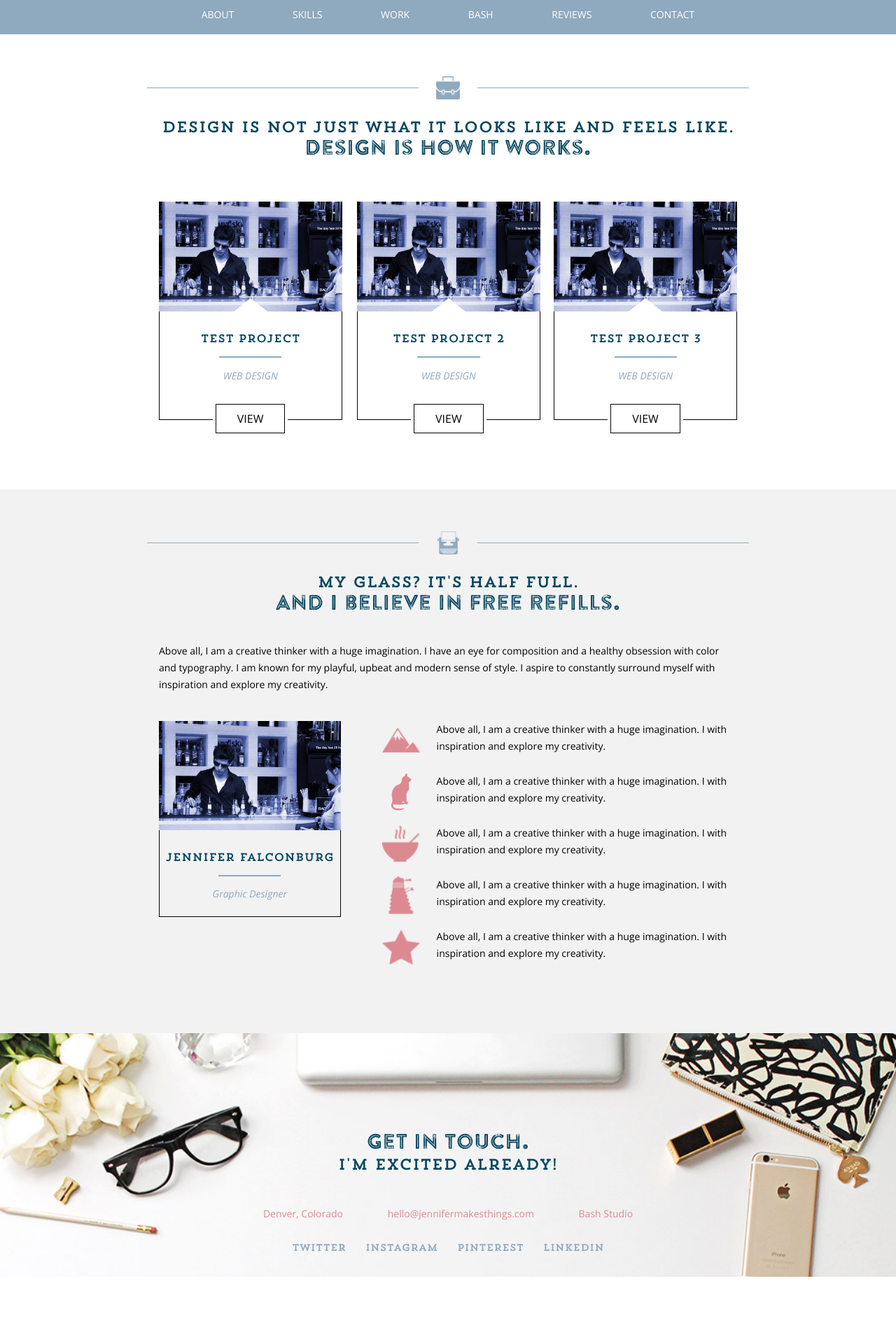
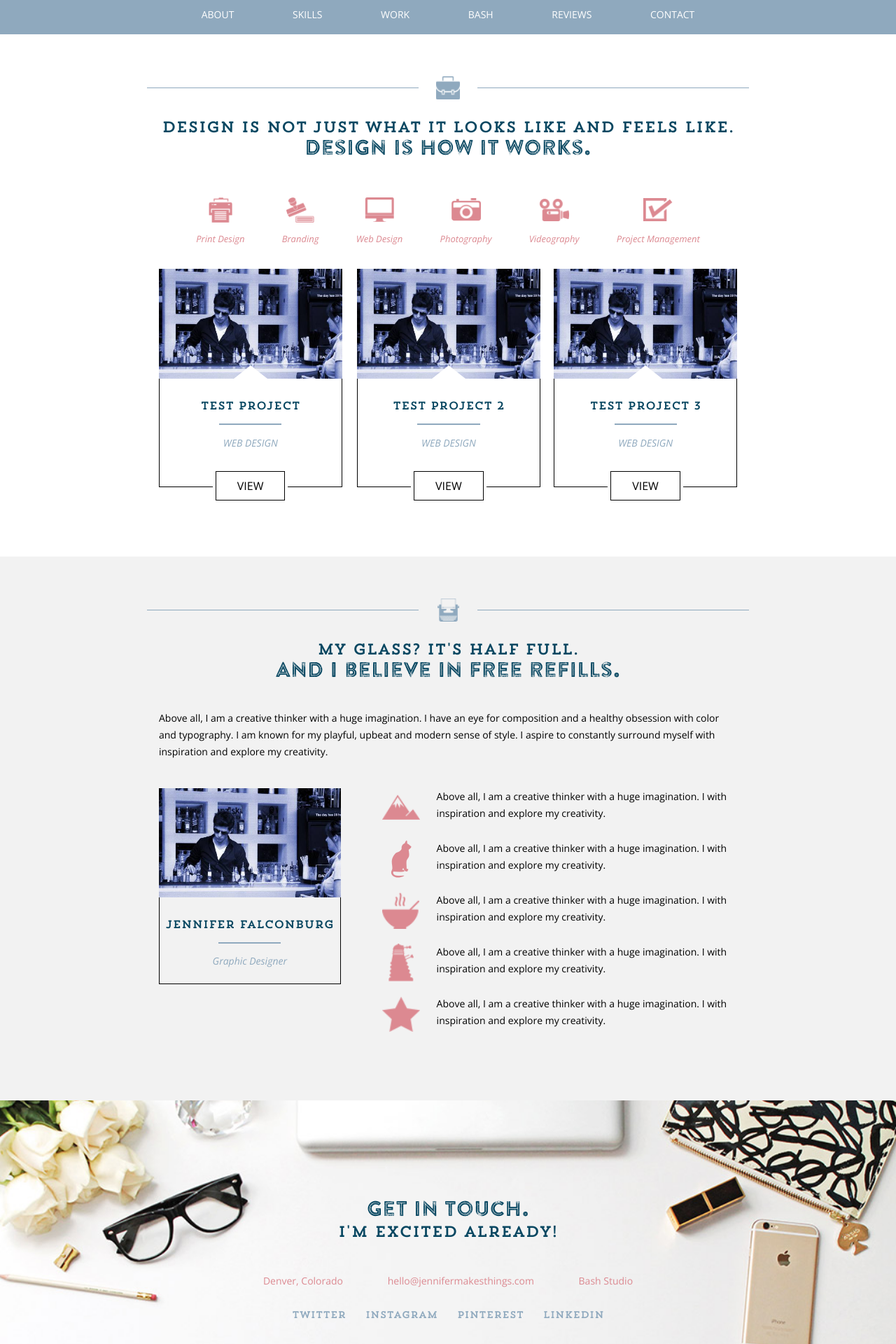
Before and after one commit to jenniferfalcon/jenniferfalcon.github.io, a Jekyll site: the page built from app/index.html, in a window 1280 px wide. Shown: the part 852-2772 px from the top of the page at 70% size. Built offline with Jekyll 4.4.1, drawn with Linux system fonts in a browser that asks for light colours; before the commit the page ends 2676 px from its top, so only the background shows below that.

Commit message:
Added the skills section.

```diff
--- a/app/_includes/projects-section.html
+++ b/app/_includes/projects-section.html
@@ -2,6 +2,13 @@
   <header class="l--constrained">
     <h2 class="section-lede">Design is not just what it looks like and feels like.<br><strong>Design is how it works.</strong></h2>
   </header>
+
+  <ul class="l--constrained skills clearfix">
+    {% for skill in site.data.skills %}
+    <li class="skills--{{ skill.name | slugify }}">{{ skill.name }}</li>
+    {% endfor %}
+  </ul>
+
   <div class="l--constrained clearfix">
     {% for project in site.projects %}
     {% include project--card.html %}
--- a/app/_sass/screen.scss
+++ b/app/_sass/screen.scss
@@ -26,3 +26,4 @@
 @import "components/header";
 @import "components/footer";
 @import "components/factoids";
+@import "components/skills";
--- a/app/css/screen.css
+++ b/app/css/screen.css
@@ -858,3 +858,69 @@ footer[role="contentinfo"] {
 
 .factoids--star:before {
   background-image: url(../images/icons/star.png); }
+
+.skills {
+  -webkit-box-sizing: border-box;
+          box-sizing: border-box; }
+  .skills > li {
+    font-size: 0.92857em;
+    line-height: 1.38462em;
+    color: #dc8991;
+    float: left;
+    font-style: italic;
+    list-style: none;
+    padding-top: 50px;
+    position: relative;
+    text-align: center; }
+    .skills > li:before {
+      background-repeat: no-repeat;
+      background-size: contain;
+      background-position: center;
+      content: '';
+      display: block;
+      height: 36px;
+      left: 50%;
+      margin-left: -21px;
+      position: absolute;
+      top: 0;
+      width: 42px; }
+  @media (max-width: 26.1875em) {
+    .skills > li {
+      margin-bottom: 20px;
+      width: 50%; } }
+  @media (min-width: 26.25em) and (max-width: 36.1875em) {
+    .skills > li {
+      margin-bottom: 20px;
+      width: 33.33333%; } }
+  @media (min-width: 36.25em) {
+    .skills {
+      display: -webkit-box;
+      display: -webkit-flex;
+      display: -ms-flexbox;
+      display: flex;
+      -webkit-box-pack: justify;
+      -webkit-justify-content: space-between;
+          -ms-flex-pack: justify;
+              justify-content: space-between;
+      text-align: center; }
+      .skills > li {
+        float: none;
+        display: inline-block; } }
+
+.skills--print-design:before {
+  background-image: url(../images/icons/printer.png); }
+
+.skills--branding:before {
+  background-image: url(../images/icons/stamp.png); }
+
+.skills--web-design:before {
+  background-image: url(../images/icons/monitor.png); }
+
+.skills--photography:before {
+  background-image: url(../images/icons/camera.png); }
+
+.skills--videography:before {
+  background-image: url(../images/icons/video-camera.png); }
+
+.skills--project-management:before {
+  background-image: url(../images/icons/check-box.png); }
```
Also changed, not shown: app/_data/skills.yaml (added, +11 -0 lines), app/_sass/components/_skills.scss (added, +77 -0 lines), app/images/icons/camera.png (added), app/images/icons/check-box.png (added), app/images/icons/monitor.png (added), app/images/icons/printer.png (added), app/images/icons/stamp.png (added), app/images/icons/video-camera.png (added).
